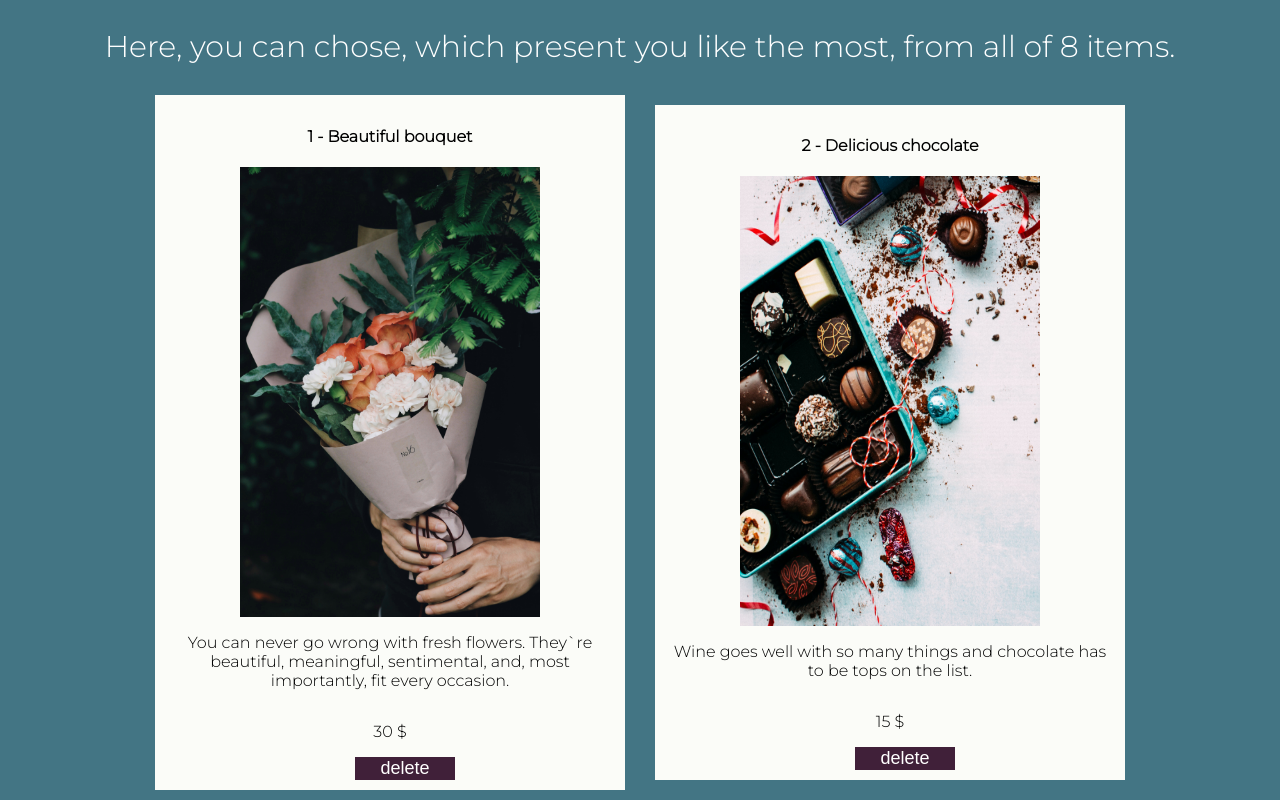
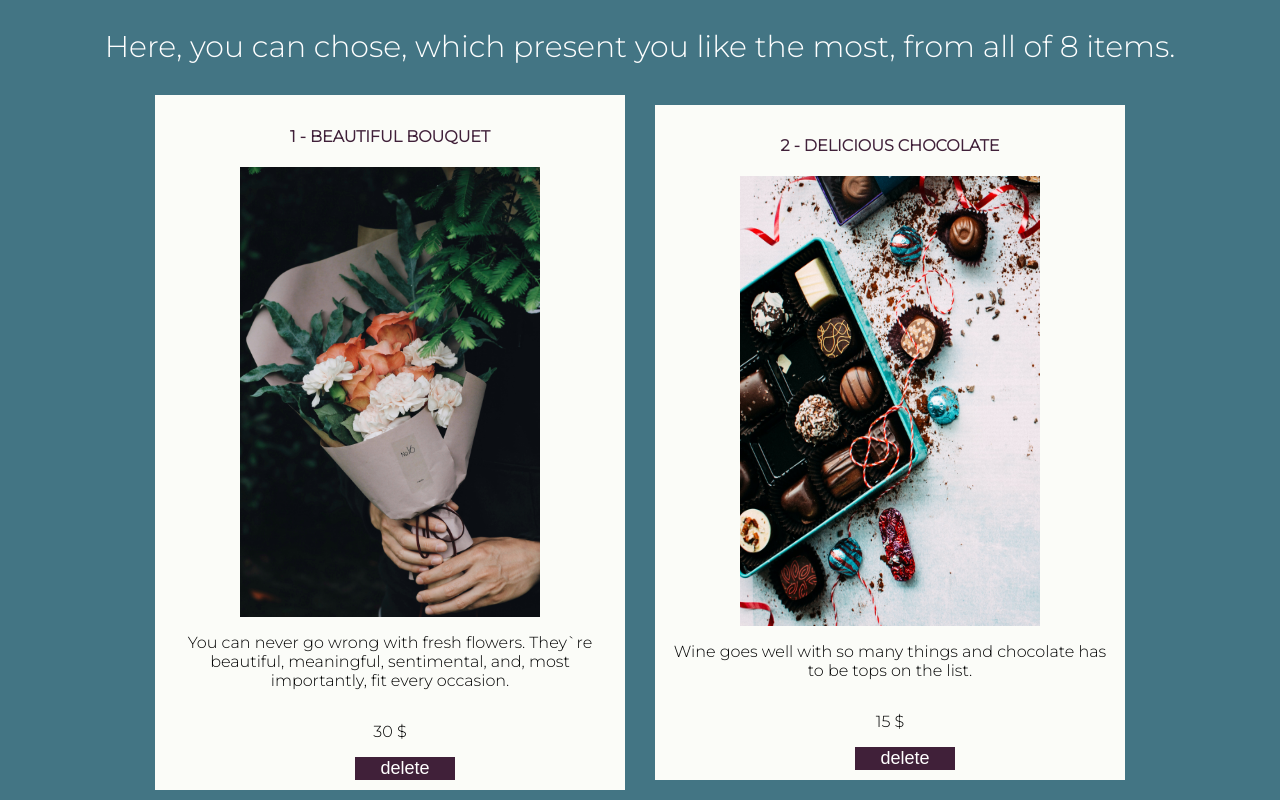
Before and after one commit to HannaNesterova/slider-react, a React (Create React App) app: page /presents in a window 1280 px wide. Shown: the part 800-1600 px from the top of the page. Built offline with nearby package versions, Linux system fonts and the light colour scheme.

Commit message:
Use filter for deliting pushed item

```diff
--- a/src/App.css
+++ b/src/App.css
@@ -93,3 +93,9 @@ button:hover{
   width: 150px;
   padding: 5px;
 }
+
+h4{
+  color: #402039;
+  text-transform: uppercase;
+  font-family: 'Montserrat', sans-serif;
+}
--- a/src/Presents.js
+++ b/src/Presents.js
@@ -6,27 +6,36 @@ function Presents(){
 
     const [present, setPresent] = useState(dataPresents);
 
+    const removePresent = (id) => {
+        const newPresent = present.filter(item =>
+            item.id !== id);
+            setPresent(newPresent);
+
+    }
+
     return(
         <div>
             <h1> Make your choice!</h1>
             <p className="present_title">Here, you can chose, which present you like the most, from all of {present.length} items.</p>
 
             <div className="flex_presents">
+
                 {present.map((present => {
                     const {id, presentsImg,presentsTitle, presentsDescription, price } = present;
+
                     return(
                         <div key={id} className="presentsContainer">
                             <h4>{id} - {presentsTitle}</h4>
                             <img src={presentsImg} alt="img" width='300px' height='450px' />
                             <p>{presentsDescription}</p>
                             <p>{price}</p>
-                            <button>delete</button>
+                            <button onClick={() => removePresent(id)}>delete</button>
                         </div>
                     )
                 }))}
             </div>
             <div className="btn_del_all">
-                <button >DELETE ALL ITEMS</button>
+                <button onClick={() => setPresent([])}>DELETE ALL ITEMS</button>
             </div>
         </div>
     );
```
